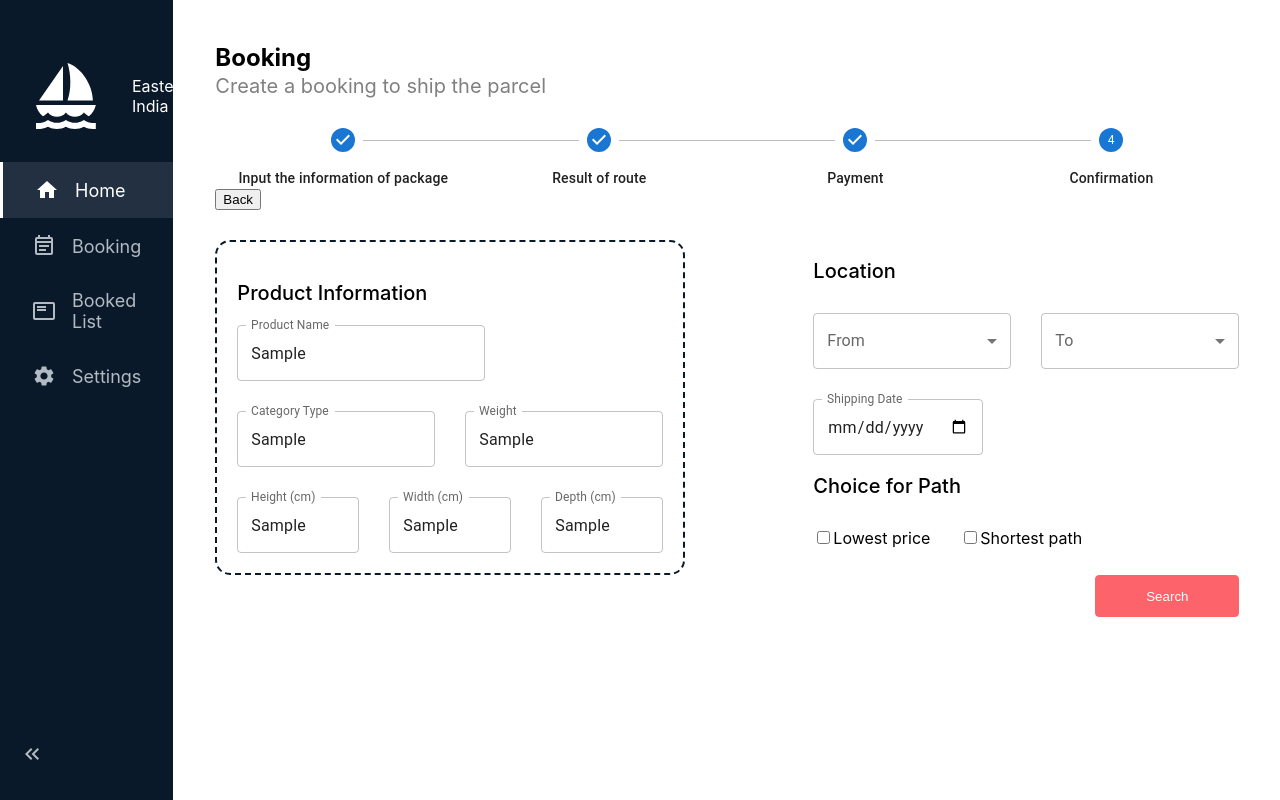
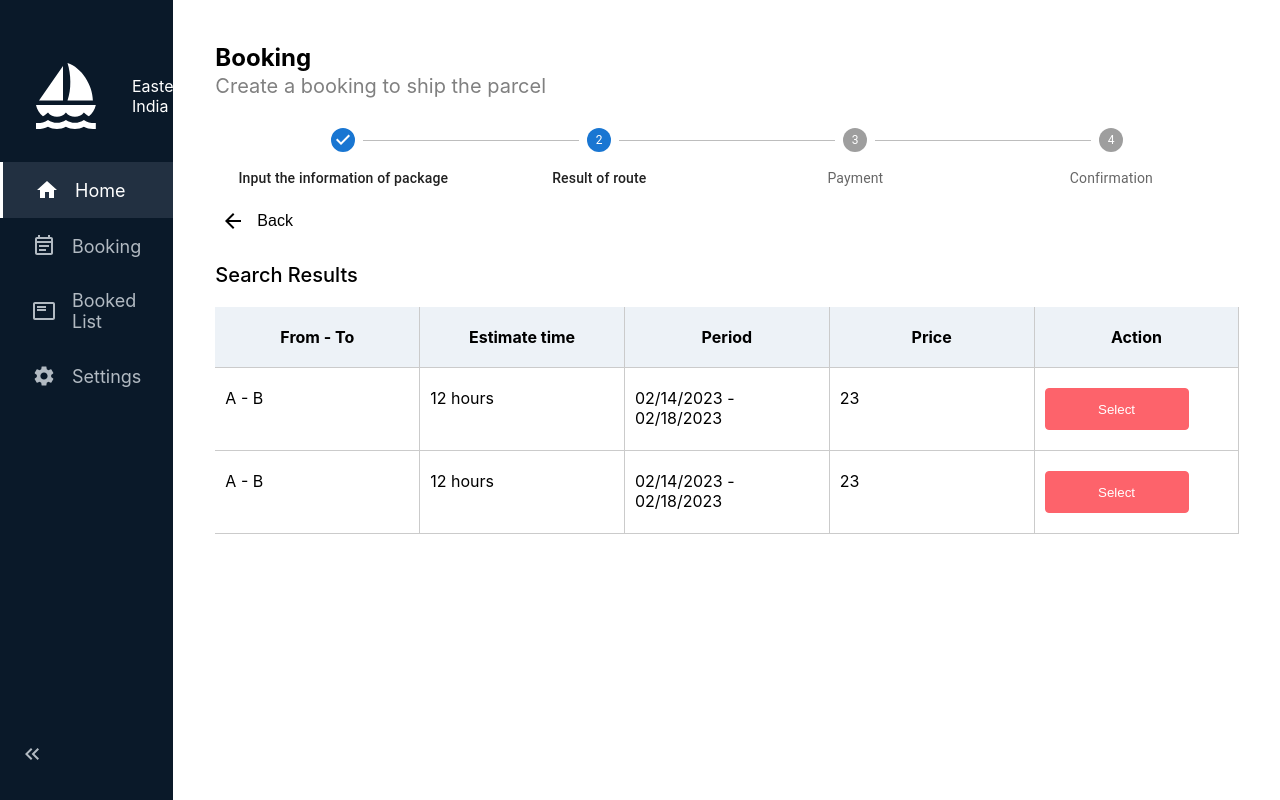
Before and after one commit to tram270600/Customer-Engagement, a React (Create React App) app: page /booking in a window 1280 px wide. Both pictures are taken after typing "Sample", "Sample", "Sample", "Sample", "Sample", "Sample" into the empty fields and a click on the button "Search". Built offline with nearby package versions, Linux system fonts and the light colour scheme.

Commit message:
Search result section

```diff
--- a/src/components/HorizontalStepper/HorizontalStepper.js
+++ b/src/components/HorizontalStepper/HorizontalStepper.js
@@ -3,20 +3,22 @@ import Box from "@mui/material/Box";
 import Stepper from "@mui/material/Stepper";
 import Step from "@mui/material/Step";
 import StepLabel from "@mui/material/StepLabel";
+import ArrowBackIcon from "@mui/icons-material/ArrowBack";
 import styles from "./HorizontalStepper.module.scss";
+import classNames from "classnames";
 
 const steps = [
   "Input the information of package",
   "Result of route",
   "Payment",
-  "Confirmation"
+  "Confirmation",
 ];
 
-export default function HorizontalStepper({controlStep, onBackBtClick}) {
+export default function HorizontalStepper({ activeStep, onBackBtClick }) {
   return (
     <>
       <Box sx={{ width: "100%" }}>
-      <Stepper activeStep={controlStep} alternativeLabel>
+        <Stepper activeStep={activeStep} alternativeLabel>
           {steps.map((label) => (
             <Step key={label}>
               <StepLabel>{label}</StepLabel>
@@ -24,7 +26,15 @@ export default function HorizontalStepper({controlStep, onBackBtClick}) {
           ))}
         </Stepper>
       </Box>
-    <button className={controlStep === 0 ? styles.noDisplayBtn : ''} onClick={() => onBackBtClick()}>Back</button>
+      <button
+        className={classNames(styles.backBtn, {
+          [styles.noDisplayBtn]: activeStep === 0,
+        })}
+        onClick={() => onBackBtClick()}
+      >
+        <ArrowBackIcon />
+        Back
+      </button>
     </>
   );
 }
--- a/src/components/HorizontalStepper/HorizontalStepper.module.scss
+++ b/src/components/HorizontalStepper/HorizontalStepper.module.scss
@@ -1,3 +1,16 @@
+.backBtn {
+    margin-top: 20px;
+    border: 0px solid;
+    background-color: transparent;
+    display: flex;
+    align-items: center;
+    gap: 12px;
+    font-size: 16px;
+
+    &:hover {
+        color: #1976d2;
+    }
+}
 .noDisplayBtn {
     display: none;
 }
--- a/src/pages/Booking.js
+++ b/src/pages/Booking.js
@@ -9,6 +9,8 @@ import {
 import { useState } from "react";
 import PrimaryButton from "../components/buttons/PrimaryButton";
 import HorizontalStepper from "../components/HorizontalStepper/HorizontalStepper";
+import SearchRouteResult from "./SearchRouteResult";
+import classNames from "classnames";
 
 const cities = [
   { id: 1, cityEn: "Addis Ababa", cityDk: "Addis Abeba" },
@@ -52,7 +54,7 @@ export default function Booking() {
   const [toCity, setToCity] = useState("");
   const [priceChecked, setPriceChecked] = useState(false);
   const [shortPathChecked, setShortPathChecked] = useState(false);
-  const [activeStep, setActiveStep] = useState(2);
+  const [activeStep, setActiveStep] = useState(0);
 
   const handleOnClick = () => {
     console.log("heheheh");
@@ -75,14 +77,14 @@ export default function Booking() {
         {/*Horizontal Stepper*/}
         <div className={styles.stepper}>
           <HorizontalStepper
-            controlStep={activeStep}
+            activeStep={activeStep}
             onBackBtClick={handleStepperBackClick}
           ></HorizontalStepper>
         </div>
-
+        {activeStep === 0 && (
           <div>
             <div className={styles.pageContent}>
-            <div className={styles.contentSection}>
+              <div className={(styles.contentSection, styles.dashContent)}>
                 <div className={styles.SectionTitle}>Product Information</div>
                 <TextField
                   id="outlined-basic"
@@ -119,7 +121,7 @@ export default function Booking() {
                   />
                 </div>
               </div>
-            <div className={styles.bookingInfo}>
+              <div className={styles.contentSection}>
                 <div className={styles.SectionTitle}>Location</div>
                 <div className={styles.groupField}>
                   <FormControl fullWidth>
@@ -131,9 +133,9 @@ export default function Booking() {
                       label="From"
                       onChange={(e) => setFromCity(e.target.value)}
                     >
-                    {cities.map((city) => (
-                      <MenuItem value={city.id}>{city.cityEn}</MenuItem>
-                    ))}
+                      <MenuItem value={10}>Ten</MenuItem>
+                      <MenuItem value={20}>Twenty</MenuItem>
+                      <MenuItem value={30}>Thirty</MenuItem>
                     </Select>
                   </FormControl>
                   <FormControl fullWidth>
@@ -145,17 +147,17 @@ export default function Booking() {
                       label="To"
                       onChange={(e) => setToCity(e.target.value)}
                     >
-                    {cities.map((city) => (
-                      <MenuItem value={city.id}>{city.cityEn}</MenuItem>
-                    ))}
+                      <MenuItem value={10}>Ten</MenuItem>
+                      <MenuItem value={20}>Twenty</MenuItem>
+                      <MenuItem value={30}>Thirty</MenuItem>
                     </Select>
                   </FormControl>
                 </div>
-              <div style={{ marginTop: "30px" }} />
+                <div className={styles.SectionTitle}>Shipping Date</div>
                 <form className={styles.container} noValidate>
                   <TextField
                     id="date"
-                  label="Shipping Date"
+                    label="Birthday"
                     type="date"
                     defaultValue={new Date()}
                     className={styles.textField}
@@ -192,6 +194,8 @@ export default function Booking() {
               ></PrimaryButton>
             </div>
           </div>
+        )}
+        {activeStep === 1 && <SearchRouteResult></SearchRouteResult>}
       </div>
     </>
   );
--- /dev/null
+++ b/src/pages/SearchRouteResult.js
@@ -0,0 +1,53 @@
+import styles from "../styles/searchRouteResult.module.scss";
+import PrimaryButton from "../components/buttons/PrimaryButton";
+
+export default function SearchRouteResult() {
+  const columnData = [
+    "From - To",
+    "Estimate time",
+    "Period",
+    "Price",
+    "Action",
+  ];
+  const contentData = [
+    {
+      id: 1,
+      fromTo: "A - B",
+      estimateTime: "12 hours",
+      period: "02/14/2023 - 02/18/2023",
+      price: "23",
+    },
+    {
+      id: 2,
+      fromTo: "A - B",
+      estimateTime: "12 hours",
+      period: "02/14/2023 - 02/18/2023",
+      price: "23",
+    },
+  ];
+  return (
+    <>
+      <div className={styles.routeSectionHeader}>Search Results</div>
+      <div className={styles.tableColumnGroupHeader}>
+        {columnData.map((item) => {
+          return <div className={styles.tableColumnHeader}>{item}</div>;
+        })}
+      </div>
+      <div className={styles.tableData}>
+        {contentData.map((content) => {
+          return (
+            <div key={content.id} className={styles.tableColumnData}>
+              <div>{content.fromTo}</div>
+              <div>{content.estimateTime}</div>
+              <div>{content.period}</div>
+              <div>{content.price}</div>
+              <div>
+                <PrimaryButton name="Select"></PrimaryButton>
+              </div>
+            </div>
+          );
+        })}
+      </div>
+    </>
+  );
+}
--- a/src/styles/booking.module.scss
+++ b/src/styles/booking.module.scss
@@ -65,9 +65,13 @@
 }
 
 .contentSection {
-  border-color: #0a1929;
-  border-style: dashed;
-  border-width: 2px;
-  border-radius: 15px;
   padding: 20px;
 }
+
+.dashContent {
+  border-color: #828282;
+  border-width: 2px;
+  border-style: dashed;
+  border-radius: 8px;
+  padding: 16px;
+}
--- /dev/null
+++ b/src/styles/searchRouteResult.module.scss
@@ -0,0 +1,33 @@
+.routeSectionHeader {
+    font-style: normal;
+    font-weight: 500;
+    font-size: 20px;
+    line-height: 23px;
+    margin: 20px 0px;
+}
+.tableColumnGroupHeader {
+    display: flex;
+}
+
+.tableColumnHeader {
+    background-color: #EDF2F7;
+    border-bottom: 1px solid #cbcbcb;
+    border-right: 1px solid #cbcbcb;
+    padding: 20px 10px;
+    flex: 1;
+    align-items: center;
+    text-align: center;
+    font-weight: 700;
+}
+
+.tableColumnData {
+    display: flex;
+}
+
+.tableColumnData > * {
+    flex: 1;
+    padding: 20px 10px;
+    text-align: left;
+    border-bottom: 1px solid #cbcbcb;
+    border-right: 1px solid #cbcbcb;
+}
```
Lines whose indentation alone changed are shown as unchanged.
